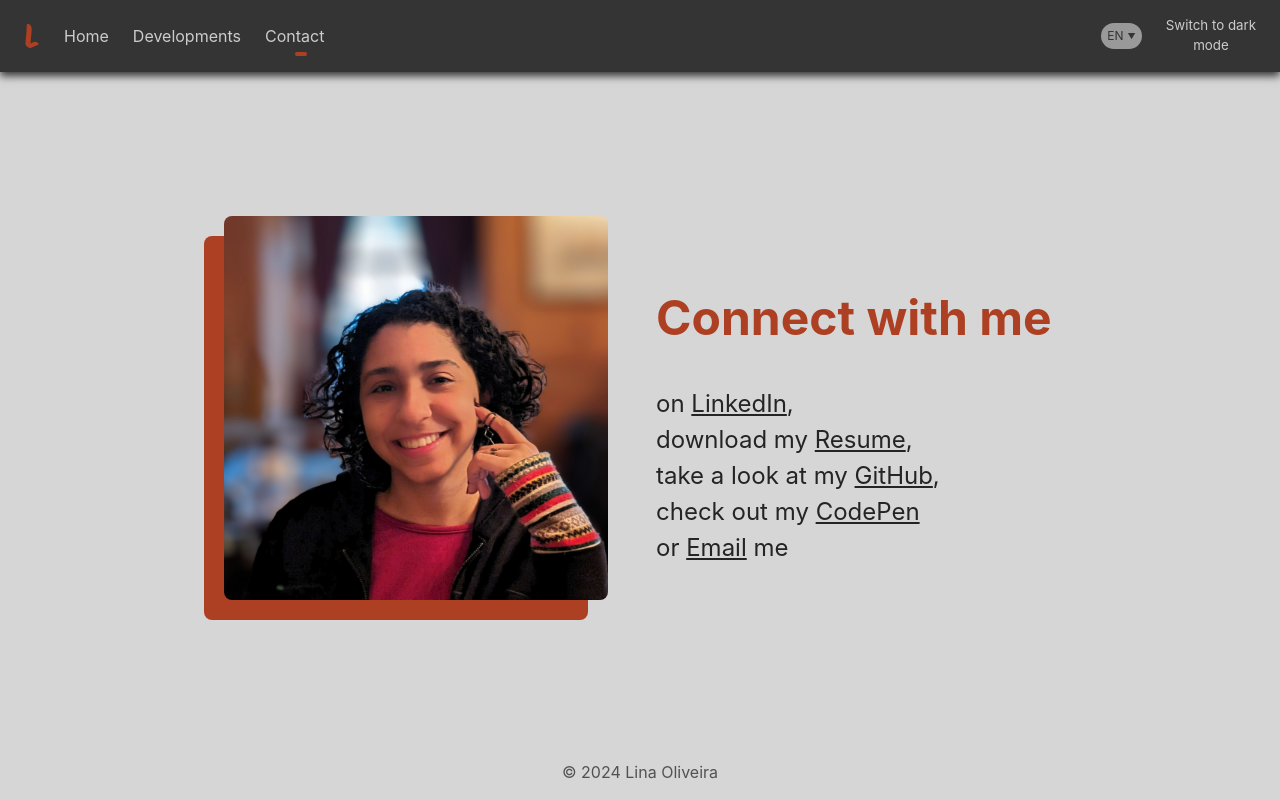
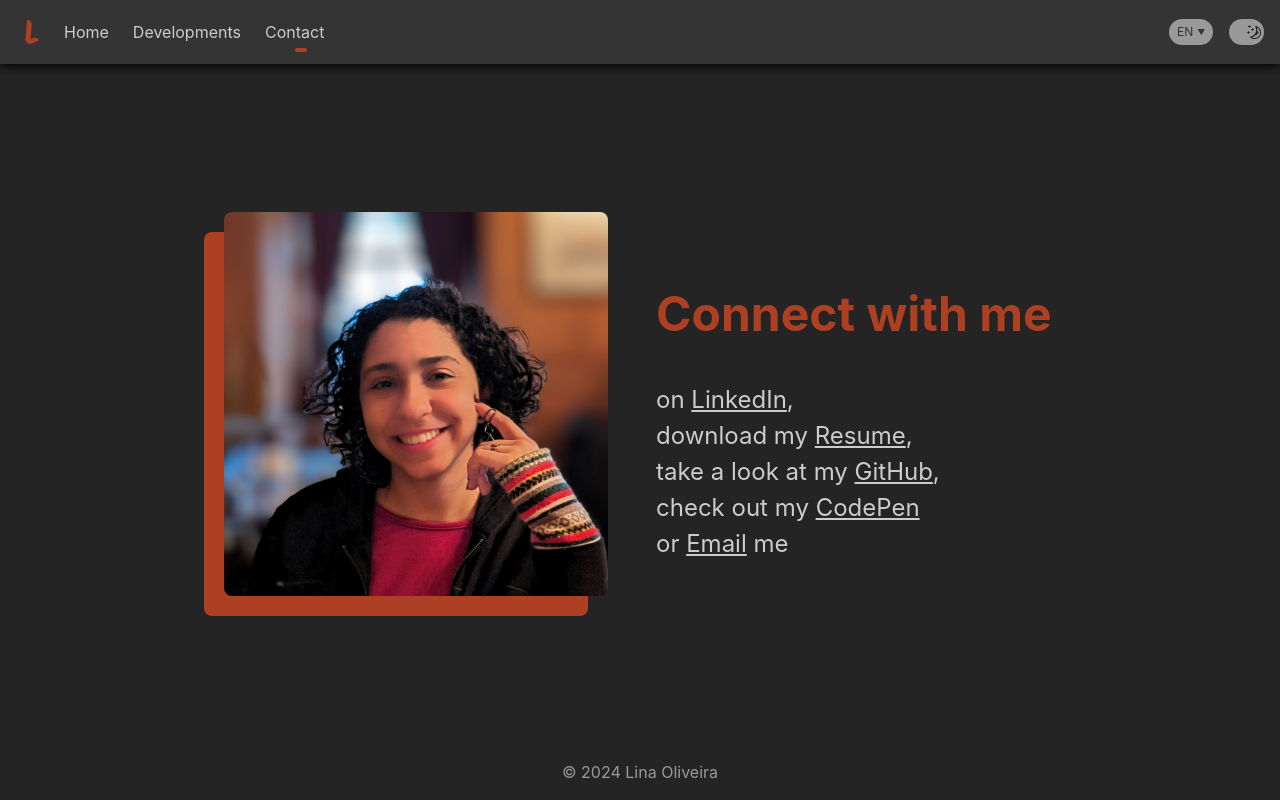
Before and after one commit to Caroliveira/caroliveira.github.io, a React (Vite) app: page /contact in a window 1280 px wide. Built offline with nearby package versions, Linux system fonts and the light colour scheme.

Commit message:
Create toggle theme component

```diff
--- a/src/components/Nav/index.jsx
+++ b/src/components/Nav/index.jsx
@@ -1,9 +1,9 @@
-import { useState, useEffect, useRef, useContext } from "react";
+import { useState, useEffect, useRef } from "react";
 import { Link, useNavigate, useLocation } from "react-router-dom";
 import { useTranslation } from "react-i18next";
 import useHandleOutsideClick from "../../hooks/useHandleOutsideClick";
-import { ThemeContext } from "../../hooks/useThemeContext";
 import LanguageSelector from "../LanguageSelector";
+import ThemeToggle from "../ThemeToggle";
 import logo from "/logo.png";
 import styles from "./styles.module.scss";
 
@@ -17,7 +17,6 @@ const Nav = () => {
   const navigate = useNavigate();
   const location = useLocation();
   const { t } = useTranslation("components");
-  const { darkModeOn, setDarkModeOn } = useContext(ThemeContext);
 
   const isCollapsibleNav = window.innerWidth < 1024;
   const [openNav, setOpenNav] = useState(!isCollapsibleNav);
@@ -54,13 +53,7 @@ const Nav = () => {
         </ul>
       )}
       <LanguageSelector />
-
-      <button color="link" onClick={() => setDarkModeOn(!darkModeOn)}>
-        <span className="d-lg-none d-md-block">
-          Switch to {darkModeOn ? "light" : "dark"} mode
-        </span>
-      </button>
-
+      <ThemeToggle />
       <button
         className={styles.nav__menu}
         onClick={handleLogoClick}
--- /dev/null
+++ b/src/components/ThemeToggle/index.jsx
@@ -0,0 +1,20 @@
+import { useContext } from "react";
+import { ThemeContext } from "../../hooks/useThemeContext";
+import styles from "./styles.module.scss";
+
+const ThemeToggle = () => {
+  const { darkModeOn, setDarkModeOn } = useContext(ThemeContext);
+
+  return (
+    <label className={styles.toggle}>
+      <input
+        type="checkbox"
+        checked={darkModeOn}
+        onChange={() => setDarkModeOn(!darkModeOn)}
+      />
+      <span className={styles.toggle__slider} />
+    </label>
+  );
+};
+
+export default ThemeToggle;
--- /dev/null
+++ b/src/components/ThemeToggle/styles.module.scss
@@ -0,0 +1,47 @@
+@import "../../assets/styles/variables";
+
+.toggle {
+  height: 26px;
+  position: relative;
+  width: 40px;
+
+  &__slider {
+    background-color: $PRIMARY_COLOR;
+    border-radius: 50px;
+    bottom: 0;
+    cursor: pointer;
+    left: 0;
+    position: absolute;
+    right: 0;
+    top: 0;
+    -webkit-transition: 0.4s;
+    transition: 0.4s;
+
+    input:checked + & {
+      background-color: $LIGHT_GRAY_COLOR;
+    }
+
+    &:before {
+      background-color: $LIGHTER_GRAY_COLOR;
+      bottom: 4px;
+      content: "";
+      height: 18px;
+      left: 4px;
+      -webkit-mask: url("../../assets/images/sun.svg") no-repeat center;
+      mask: url("../../assets/images/sun.svg") no-repeat center;
+      position: absolute;
+      -webkit-transition: 0.4s;
+      transition: 0.4s;
+      width: 18px;
+
+      input:checked + & {
+        background-color: $DARKER_GRAY_COLOR;
+        -webkit-mask: url("../../assets/images/moon.svg") no-repeat center;
+        mask: url("../../assets/images/moon.svg") no-repeat center;
+        -webkit-transform: translateX(12px);
+        -ms-transform: translateX(12px);
+        transform: translateX(12px);
+      }
+    }
+  }
+}
--- a/src/hooks/useThemeContext.jsx
+++ b/src/hooks/useThemeContext.jsx
@@ -8,7 +8,7 @@ export const ThemeContext = createContext({
 });
 
 export const ThemeContextProvider = ({ children }) => {
-  const [darkModeOn, setDarkModeOn] = useState(false);
+  const [darkModeOn, setDarkModeOn] = useState(true);
 
   useEffect(() => {
     if (darkModeOn) document.body.classList.remove("light");
```
Also changed, not shown: src/assets/images/moon.svg (added), src/assets/images/sun.svg (added).
